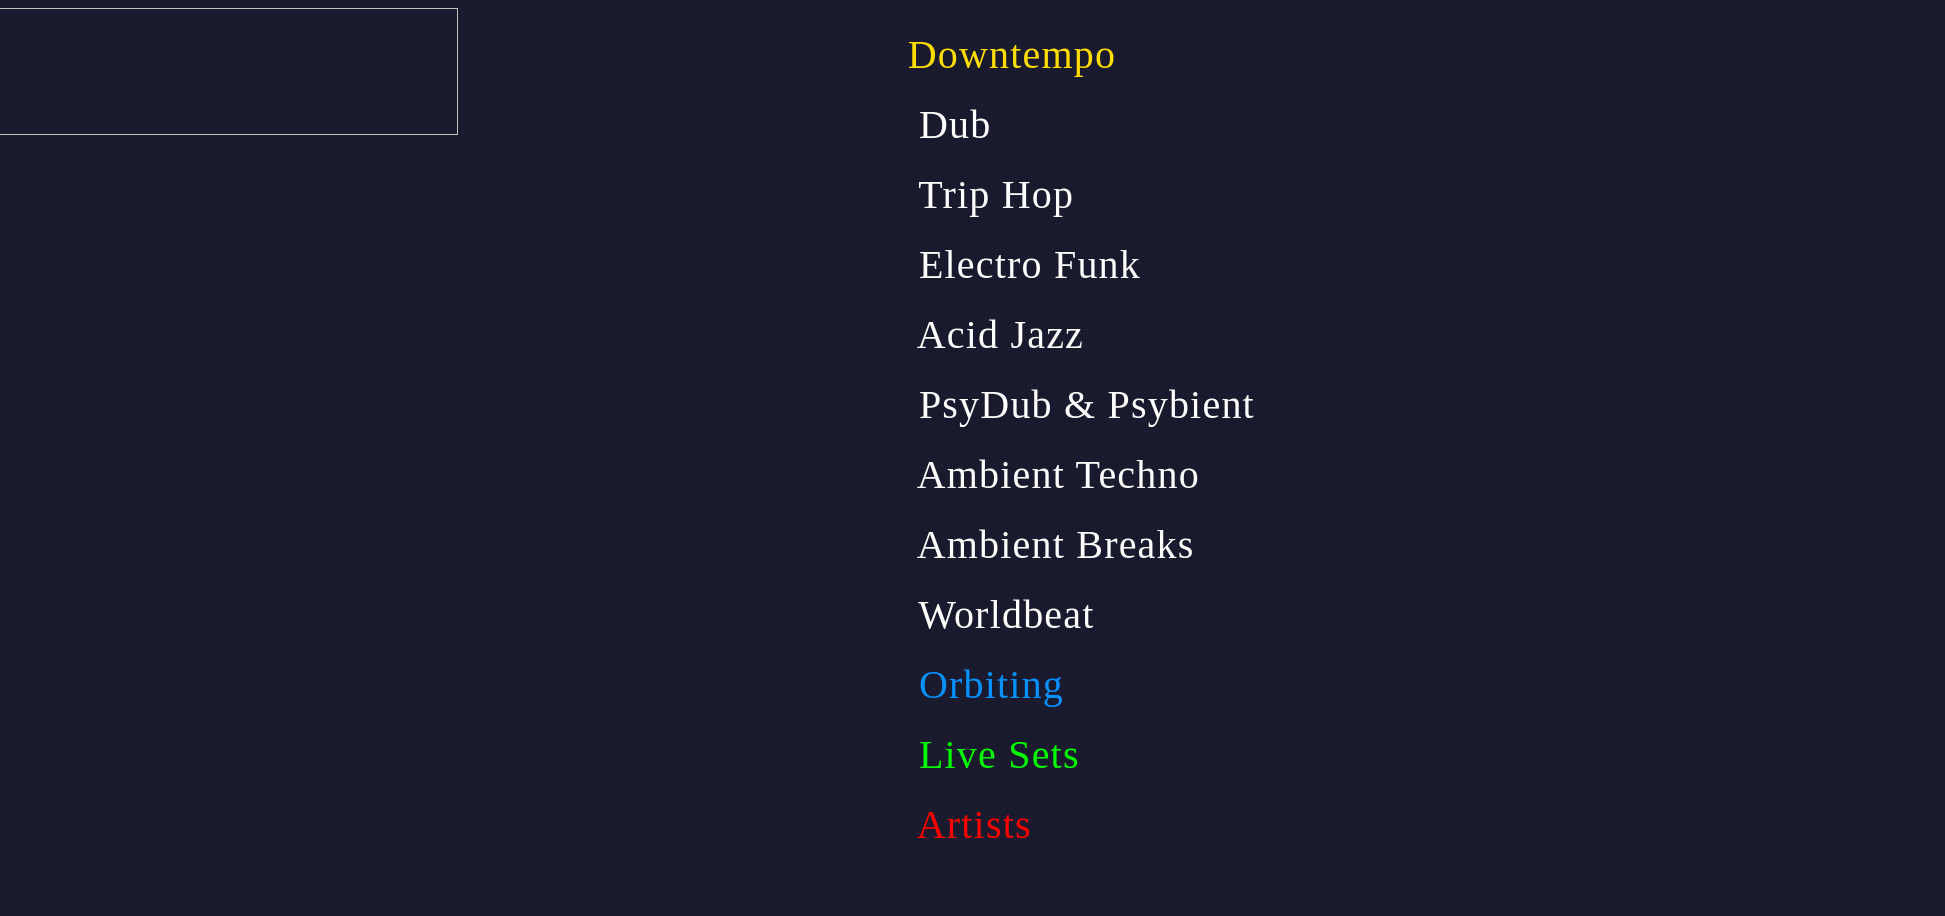
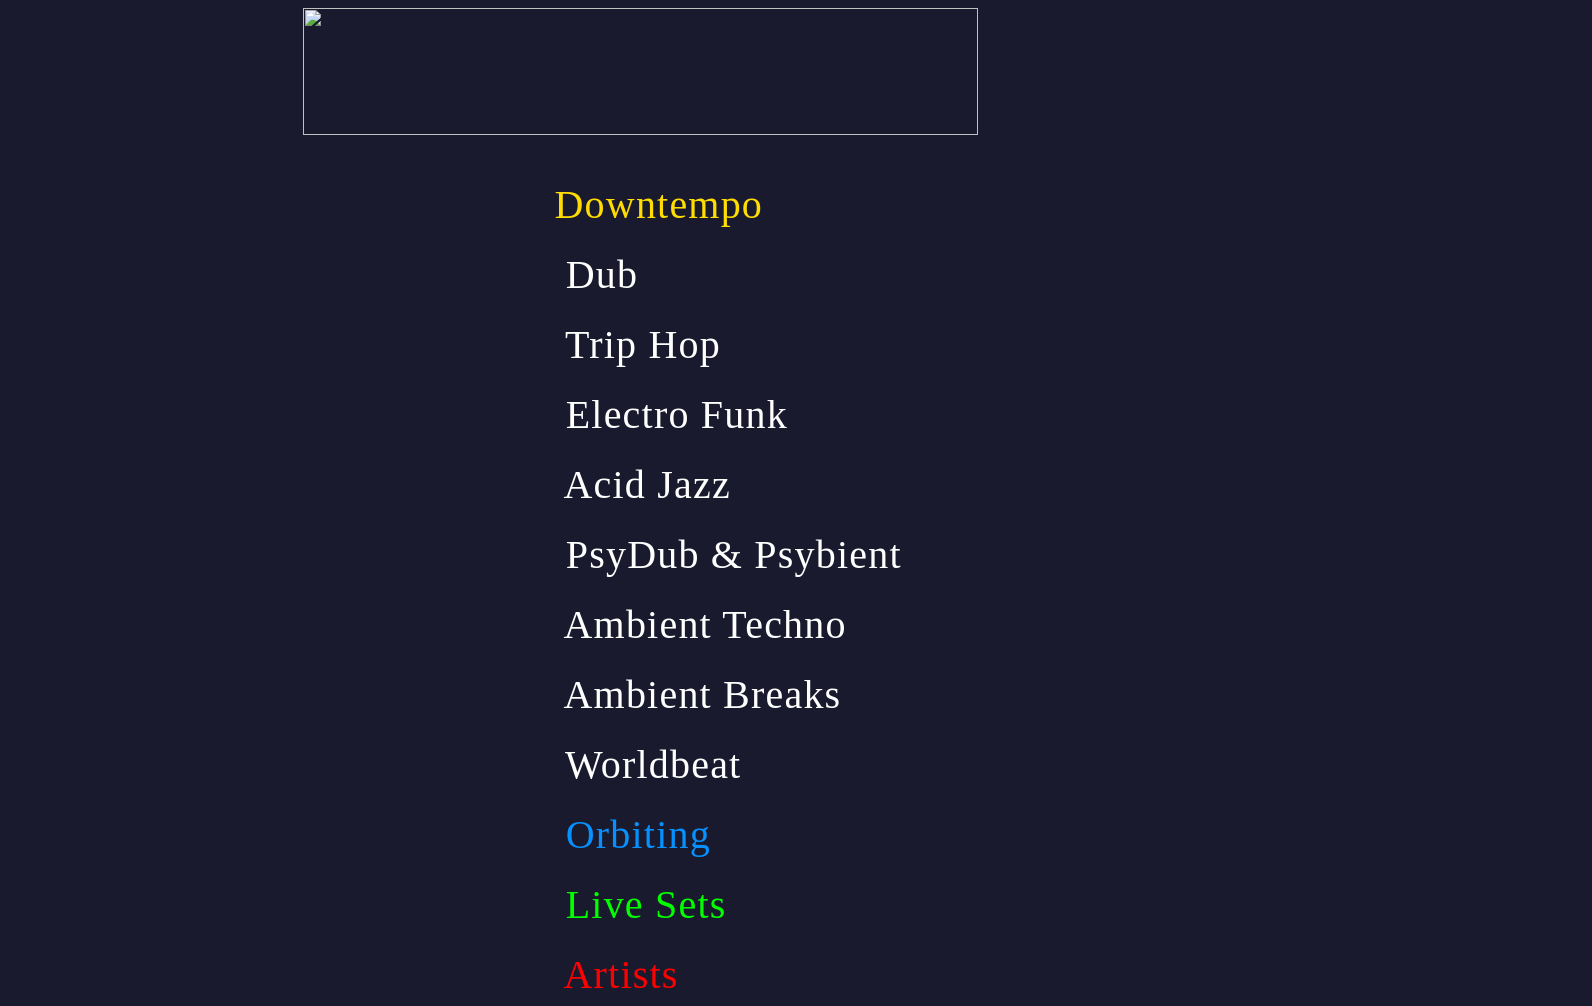

Update styles.css

--- a/styles.css
+++ b/styles.css
@@ -6,7 +6,7 @@ body { background-image: url(background%20YTML.jpg); background-size: cover; bac
   background-color: #1a1a2e;
   color: #e8e8e8;
   font-family: "Inter VariableFont opsz",wght, 'Segoe UI', Arial, sans-serif;
-  display: flex;
+  
   justify-content: center;
 }
 
